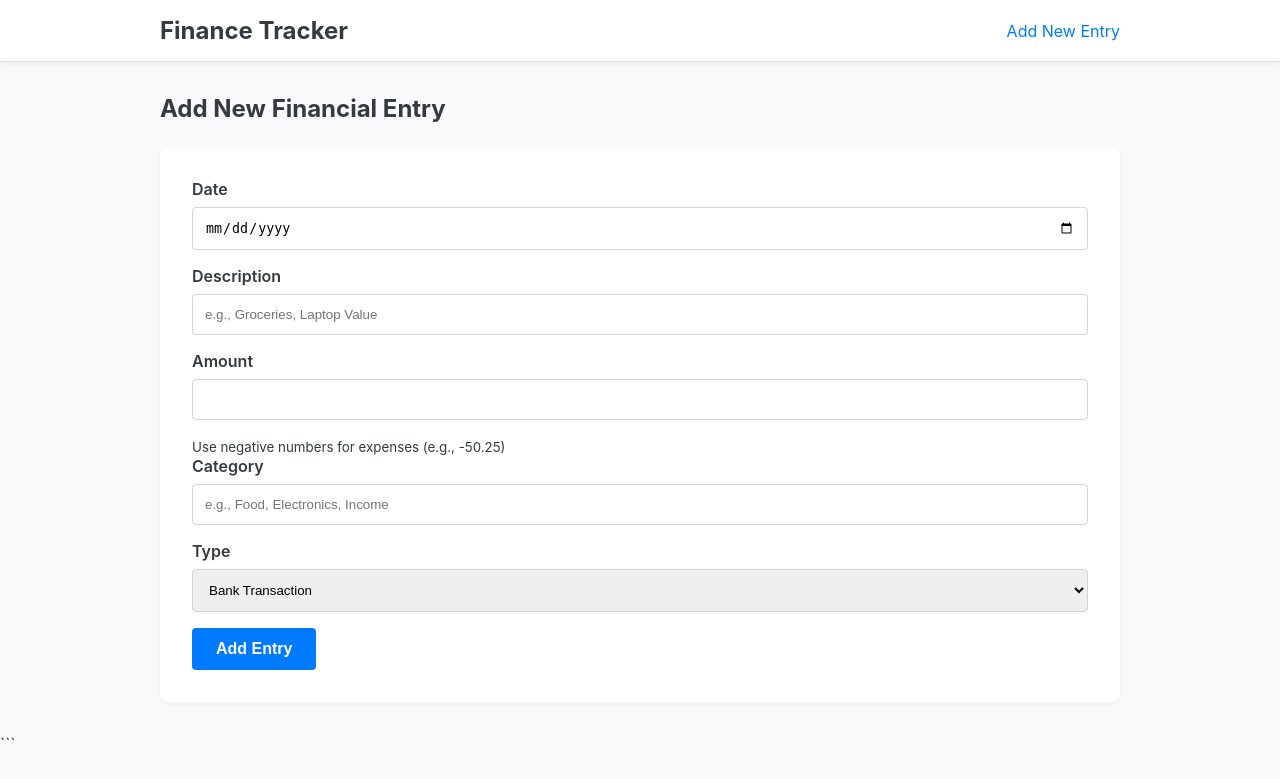
After one commit to ChaoticML/flask-finance-tracker, a Flask app: page /add in a window 1280 px wide. The commit adds this page. Shown: the top 779 px of the page. Run offline with Flask 3, Linux system fonts and the light colour scheme.

Commit message:
Implement Base Layout and Initial CSS Styling
- Creates a `layout.html` base template to provide a consistent page structure and navigation across the application, following the DRY (Don't Repeat Yourself) principle.

- Adds a `style.css` stylesheet to provide a clean, modern, and professional user interface, moving away from the unstyled default HTML look.

- Refactors the `index.html` and `add_entry.html` templates to extend the new base layout. This simplifies the template files and makes them easier to maintain.

````diff
--- a/app/__init__.py
+++ b/app/__init__.py
@@ -13,11 +13,10 @@ def create_app():
         DATABASE=os.path.join(app.instance_path, 'finance.db'),
     )
 
-    # Ensure the instance folder exists. Flask doesn't create it automatically.
     try:
         os.makedirs(app.instance_path)
     except OSError:
-        pass # The folder probably already exists.
+        pass
 
     # Initialize the database with our application
     from . import db
--- a/app/routes.py
+++ b/app/routes.py
@@ -1,6 +1,34 @@
-from flask import Blueprint, render_template
+from flask import Blueprint, render_template, request, redirect, url_for, flash
+from .db import get_db
 
 bp = Blueprint('main', __name__)
+
 @bp.route('/')
 def index():
-    return render_template('index.html')
+    db = get_db()
+    entries = db.execute(
+        'SELECT * FROM entries ORDER BY entry_date DESC'
+    ).fetchall()
+    return render_template('index.html', entries=entries)
+
+@bp.route('/add', methods=('GET', 'POST'))
+def add():
+    if request.method == 'POST':
+        # Get data from the form
+        entry_date = request.form['entry_date']
+        description = request.form['description']
+        amount = request.form['amount']
+        category = request.form['category']
+        entry_type = request.form['entry_type']
+
+        db = get_db()
+        db.execute(
+            'INSERT INTO entries (entry_date, description, amount, category, entry_type) VALUES (?, ?, ?, ?, ?)',
+            (entry_date, description, amount, category, entry_type)
+        )
+        db.commit()
+
+        return redirect(url_for('main.index'))
+
+    # If it's a GET request, just show the form page.
+    return render_template('add_entry.html')
--- /dev/null
+++ b/app/static/style.css
@@ -0,0 +1,115 @@
+/* General Body Styling */
+body {
+    font-family: -apple-system, BlinkMacSystemFont, "Segoe UI", Roboto, "Helvetica Neue", Arial, sans-serif;
+    background-color: #f8f9fa;
+    color: #343a40;
+    margin: 0;
+}
+
+.container {
+    max-width: 960px;
+    margin: 2rem auto;
+    padding: 0 2rem;
+}
+
+/* Header and Navigation */
+header {
+    background-color: #ffffff;
+    padding: 1rem 0;
+    border-bottom: 1px solid #dee2e6;
+    box-shadow: 0 2px 4px rgba(0,0,0,0.05);
+}
+
+nav {
+    max-width: 960px;
+    margin: 0 auto;
+    padding: 0 2rem;
+    display: flex;
+    justify-content: space-between;
+    align-items: center;
+}
+
+.nav-brand {
+    font-size: 1.5rem;
+    font-weight: bold;
+    color: #343a40;
+    text-decoration: none;
+}
+
+.nav-link {
+    font-size: 1rem;
+    color: #007bff;
+    text-decoration: none;
+}
+.nav-link:hover {
+    text-decoration: underline;
+}
+
+
+/* Table Styling */
+table {
+    width: 100%;
+    border-collapse: collapse;
+    margin-top: 1.5rem;
+    background-color: #ffffff;
+    box-shadow: 0 2px 4px rgba(0,0,0,0.05);
+}
+
+th, td {
+    padding: 12px 15px;
+    text-align: left;
+    border-bottom: 1px solid #dee2e6;
+}
+
+th {
+    background-color: #f1f3f5;
+    font-weight: 600;
+}
+
+/* Alternating row colors for readability */
+tbody tr:nth-of-type(even) {
+    background-color: #f8f9fa;
+}
+
+
+/* Form Styling */
+form {
+    background: #ffffff;
+    padding: 2rem;
+    border-radius: 8px;
+    box-shadow: 0 2px 4px rgba(0,0,0,0.05);
+    margin-top: 1.5rem;
+}
+
+form label {
+    display: block;
+    margin-bottom: .5rem;
+    font-weight: 600;
+}
+
+form input[type="text"],
+form input[type="date"],
+form input[type="number"],
+form select {
+    width: 100%;
+    padding: .75rem;
+    margin-bottom: 1rem;
+    border: 1px solid #ced4da;
+    border-radius: 4px;
+    box-sizing: border-box; /* Important! */
+}
+
+form button {
+    background-color: #007bff;
+    color: white;
+    padding: .75rem 1.5rem;
+    border: none;
+    border-radius: 4px;
+    cursor: pointer;
+    font-size: 1rem;
+    font-weight: 600;
+}
+
+form button:hover {
+    background-color: #0056b3;
+}
--- /dev/null
+++ b/app/templates/add_entry.html
@@ -0,0 +1,31 @@
+{% extends "layout.html" %}
+
+{% block title %}Add New Entry{% endblock %}
+
+{% block content %}
+    <h2>Add New Financial Entry</h2>
+
+    <form method="post">
+        <label for="entry_date">Date</label>
+        <input type="date" name="entry_date" id="entry_date" required>
+
+        <label for="description">Description</label>
+        <input type="text" name="description" id="description" placeholder="e.g., Groceries, Laptop Value" required>
+
+        <label for="amount">Amount</label>
+        <input type="number" step="0.01" name="amount" id="amount" required>
+        <small>Use negative numbers for expenses (e.g., -50.25)</small>
+
+        <label for="category">Category</label>
+        <input type="text" name="category" id="category" placeholder="e.g., Food, Electronics, Income" required>
+
+        <label for="entry_type">Type</label>
+        <select name="entry_type" id="entry_type" required>
+            <option value="Bank Transaction">Bank Transaction</option>
+            <option value="Cash">Cash</option>
+            <option value="Asset">Asset</option>
+        </select>
+
+        <button type="submit">Add Entry</button>
+    </form>
+{% endblock %}
--- /dev/null
+++ b/app/templates/layout.html
@@ -0,0 +1,25 @@
+<!DOCTYPE html>
+<html lang="en">
+<head>
+    <meta charset="UTF-8">
+    <meta name="viewport" content="width=device-width, initial-scale=1.0">
+    <!-- The title block can be overridden by child templates -->
+    <title>{% block title %}Finance Tracker{% endblock %}</title>
+    <!-- Link to new stylesheet -->
+    <link rel="stylesheet" href="{{ url_for('static', filename='style.css') }}">
+</head>
+<body>
+    <header>
+        <nav>
+            <a href="{{ url_for('main.index') }}" class="nav-brand">Finance Tracker</a>
+            <a href="{{ url_for('main.add') }}" class="nav-link">Add New Entry</a>
+        </nav>
+    </header>
+
+    <main class="container">
+        <!-- The content block is where child templates will inject their content -->
+        {% block content %}{% endblock %}
+    </main>
+
+</body>
+</html>```
````
Also changed, not shown: app/templates/index.html (+34 -12 lines).
